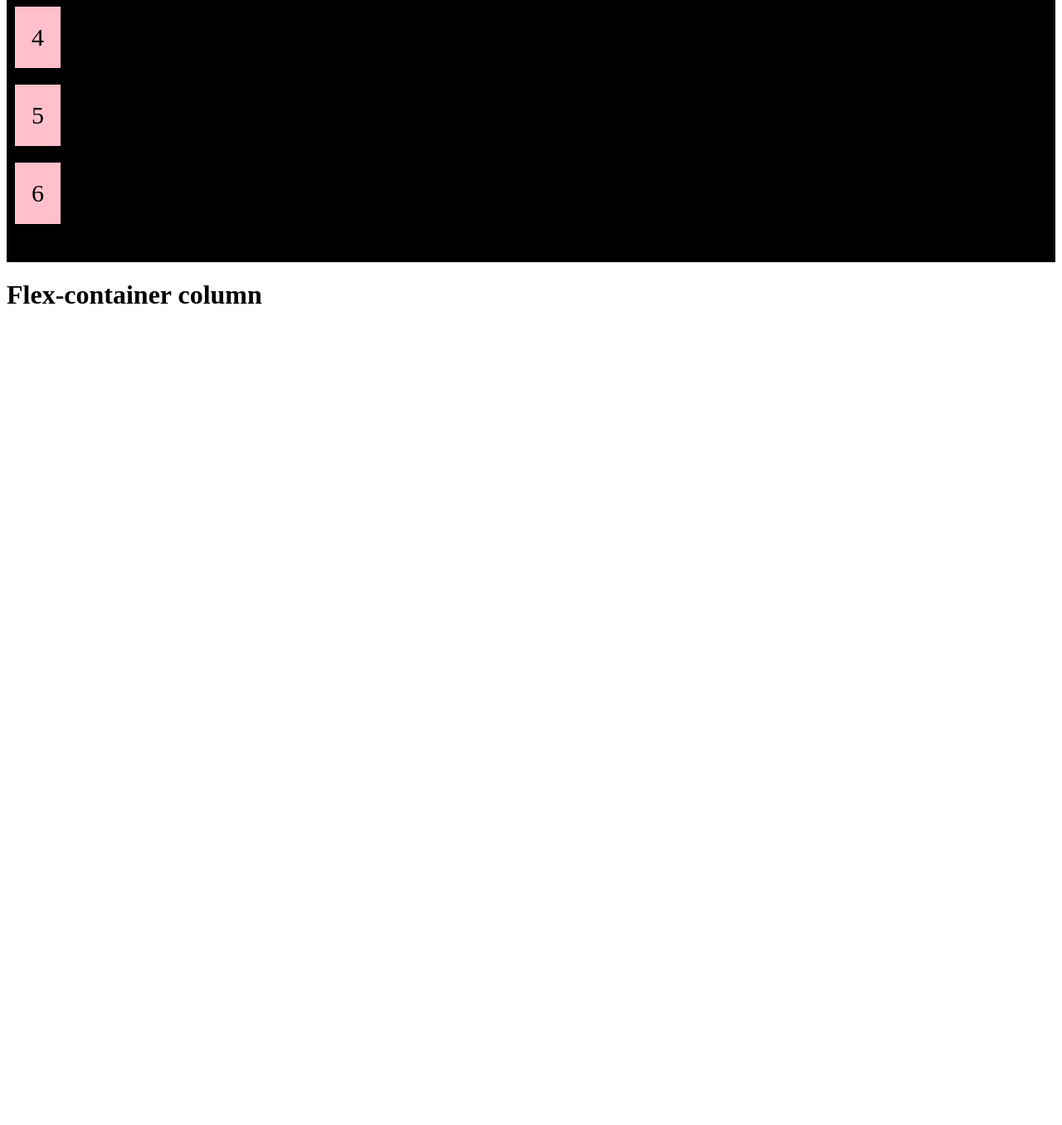
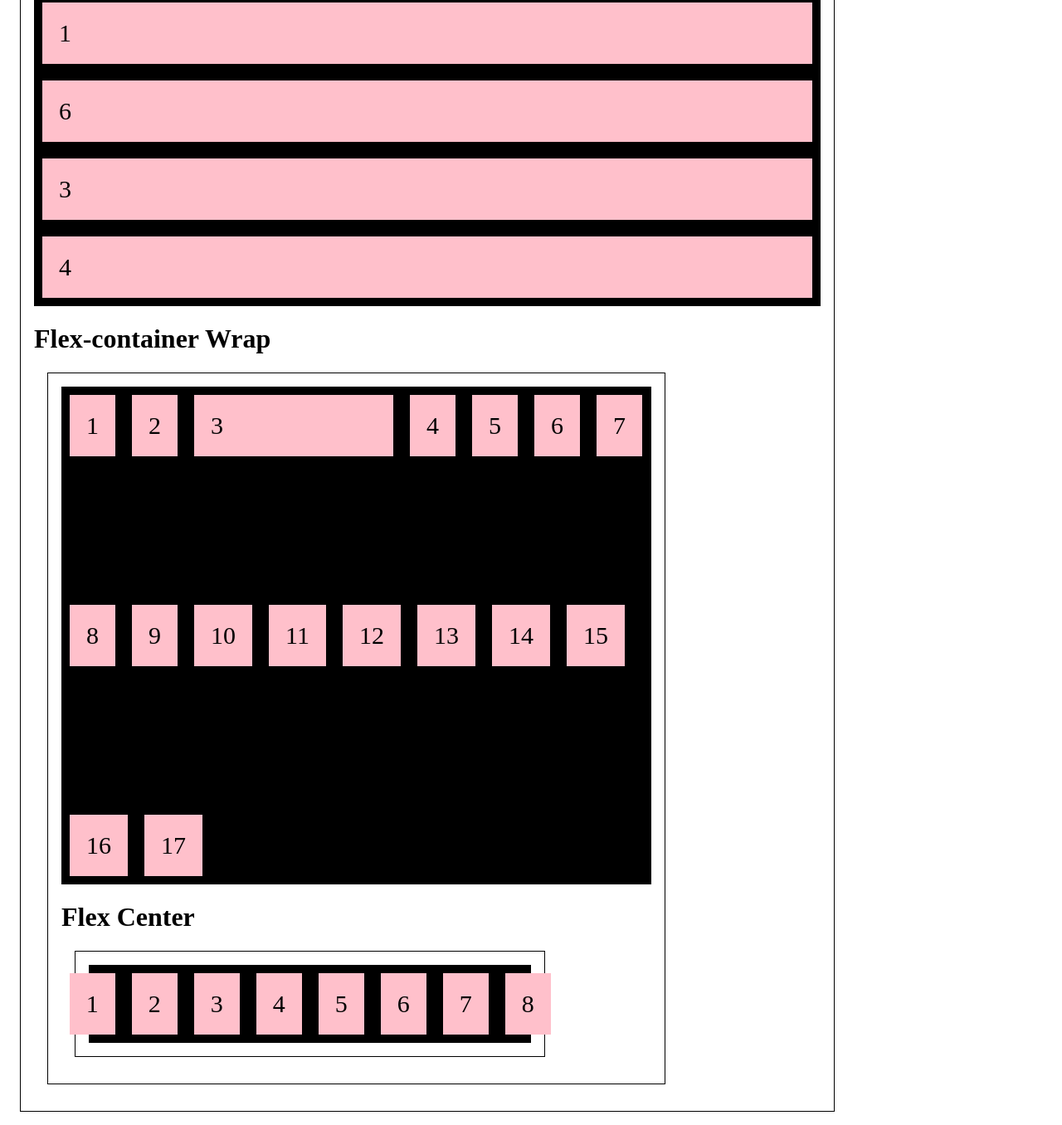
Before and after one commit to oaisd-ctc/flex-box-demo-Tin-Nguyen-Student, a plain HTML site: page index.html in a window 1280 px wide. Shown: the part 292-1648 px from the top of the page at 83% size. Before the commit the page ends 800 px from the top, so only its background shows below. Drawn offline with Linux system fonts and the light colour scheme.

Commit message:
Finished did the best I could Mr. Martinez

```diff
--- a/index.html
+++ b/index.html
@@ -7,14 +7,49 @@
         <link rel="stylesheet" href="main.css" />
 </head>
     <body>
-        <div class="flex-container">
+        <h1>Flex-container Column</h1>
+        <div class="info-box">
+        <div class="flex-container1">
+            <div style="order: 1">2</div>
+            <div style="order: 2">5</div>
+            <div style="order: 3">1</div>
+            <div style="order: 4">6</div>
+            <div style="order: 5">3</div>
+            <div style="order: 6">4</div>
+        </div>
+        <h1>Flex-container Wrap</h1>
+        <div class="info-box">
+        <div class="flex-container2">
             <div>1</div>
             <div>2</div>
-            <div>3</div>
+            <div style="flex-basis:200px">3</div>
             <div>4</div>
             <div>5</div>
             <div>6</div>
+            <div>7</div>
+            <div>8</div>
+            <div>9</div>
+            <div>10</div>
+            <div>11</div>
+            <div>12</div>
+            <div>13</div>
+            <div>14</div>
+            <div>15</div>
+            <div>16</div>
+            <div>17</div>
+
         </div>
-        <h1>Flex-container column</h1>
+        <h1>Flex Center</h1>
+        <div class="info-box">
+        <div class="flex-container3">
+            <div>1</div>
+            <div>2</div>
+            <div style="flex-shrink: 0">3</div>
+            <div>4</div>
+            <div>5</div>
+            <div>6</div>
+            <div>7</div>
+            <div>8</div>
+        </div>
     </body>
 </html>
--- a/main.css
+++ b/main.css
@@ -1,26 +1,65 @@
-.flex-container {
+.flex-container1 {
     display: flex;
     background-color: black;
     background-size:cover;
   }
-  .flex-container > div {
+  .flex-container1 > div {
     background-color: pink;
     margin: 10px;
     padding: 20px;
     font-size: 30px;
+
   }
-  .flex-container {
-    display: flex;
+ .flex-container1 {
+    display:flex;
     flex-direction: column;
-  }
-  .flex-container {
-    display: flex;
-    height: 200px;
-    align-items: flex-start;
-  }
-.flex-container {
+    align-items: stretch;
+
+
+
+ }
+ .flex-container2 {
+  display: flex;
+  background-color: black;
+  background-size:cover;
+}
+.flex-container2 > div {
+  background-color: pink;
+  margin: 10px;
+  padding: 20px;
+  font-size: 30px;
+}
+.flex-container2 {
     display: flex;
     height: 600px;
     flex-wrap: wrap;
     align-content:space-between;
+    align-items: stretch;
 }
+.info-box {
+  border: solid 1px black;
+  width: 75%;
+  margin: 1em;
+  padding: 1em;
+}
+
+.flex-container3 {
+  display: flex;
+  background-color: black;
+  background-size:cover;
+}
+.flex-container3 > div {
+  background-color: pink;
+  margin: 10px;
+  padding: 20px;
+  font-size: 30px;
+
+}
+
+.flex-container3 {
+  display:flex;
+  justify-content: center;
+  align-items: stretch;
+
+
+}
```
